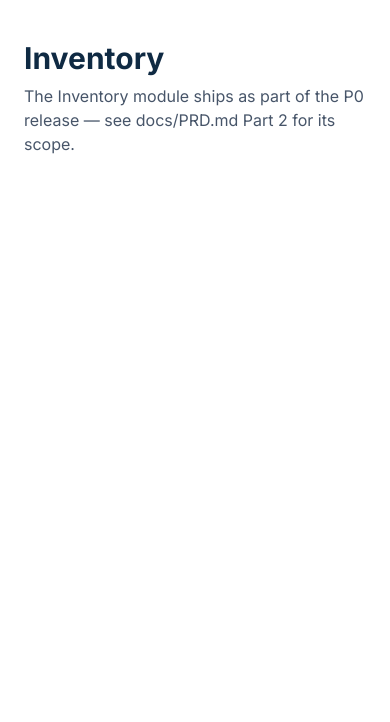
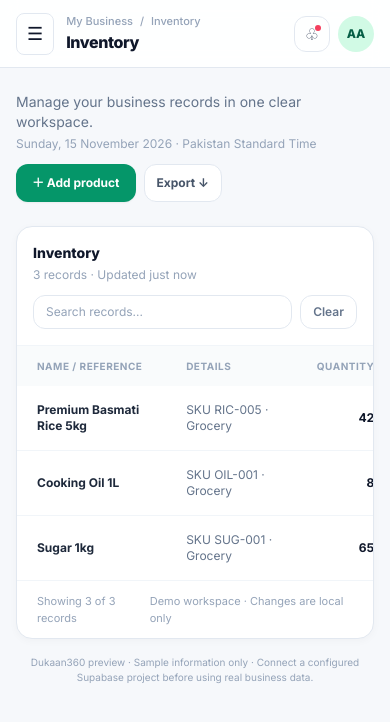
Before and after one commit to bc878vu/Dukaan360, a Next.js app in the folder apps/web/: page /inventory in a window 390 px wide. Shown: the top 722 px of the page. Built offline with nearby package versions, Linux system fonts and the light colour scheme.

Commit message:
Use responsive workspace for inventory

```diff
--- a/apps/web/app/inventory/page.tsx
+++ b/apps/web/app/inventory/page.tsx
@@ -1,11 +1,5 @@
+import Workspace from "../../components/workspace";
+
 export default function InventoryPage() {
-  return (
-    <main className="mx-auto max-w-5xl px-6 py-10">
-      <h1 className="text-3xl font-bold text-navy">Inventory</h1>
-      <p className="mt-2 text-slate-600">
-        The Inventory module ships as part of the P0 release — see docs/PRD.md
-        Part 2 for its scope.
-      </p>
-    </main>
-  );
+  return <Workspace module="inventory" />;
 }
```
